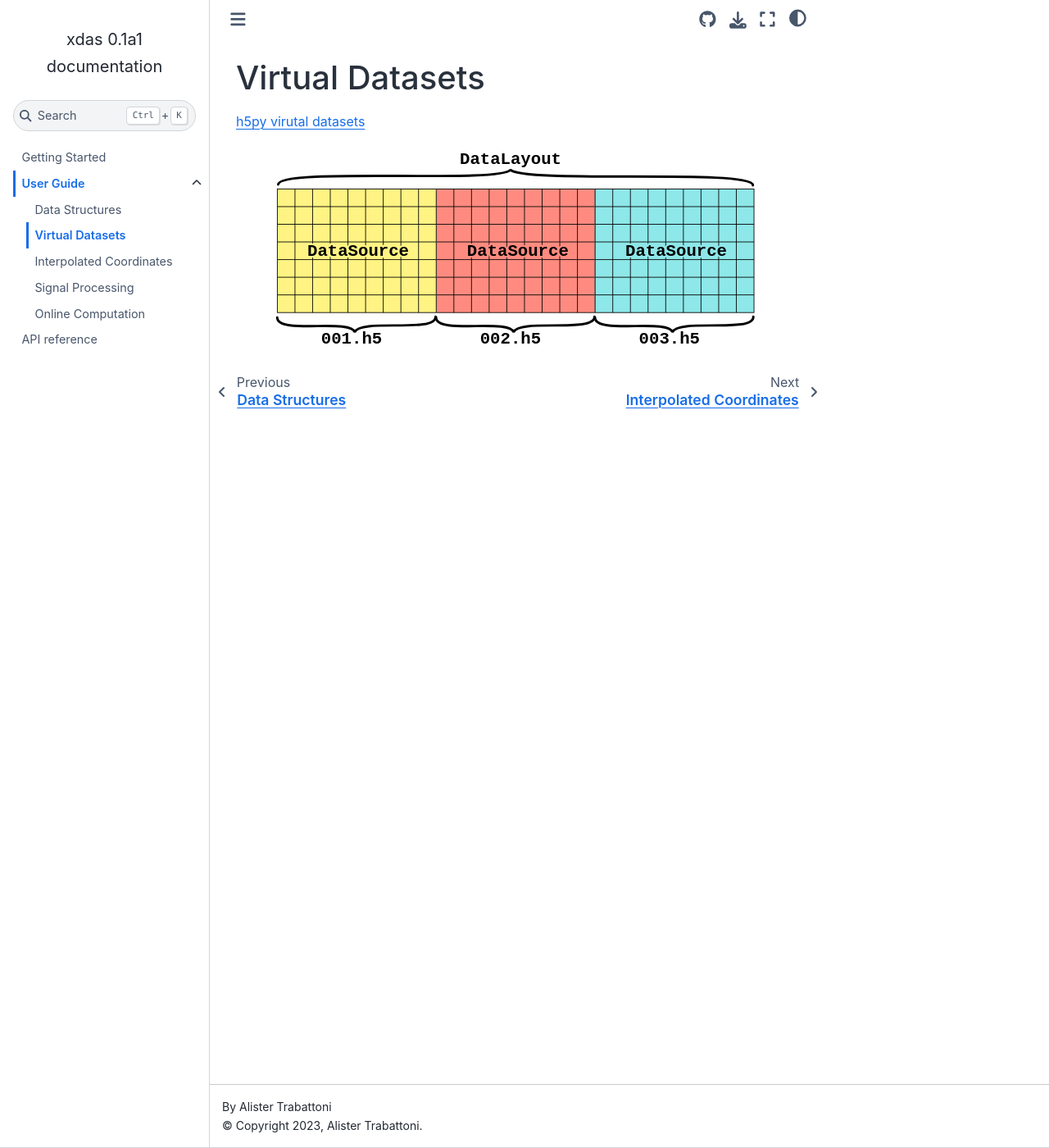
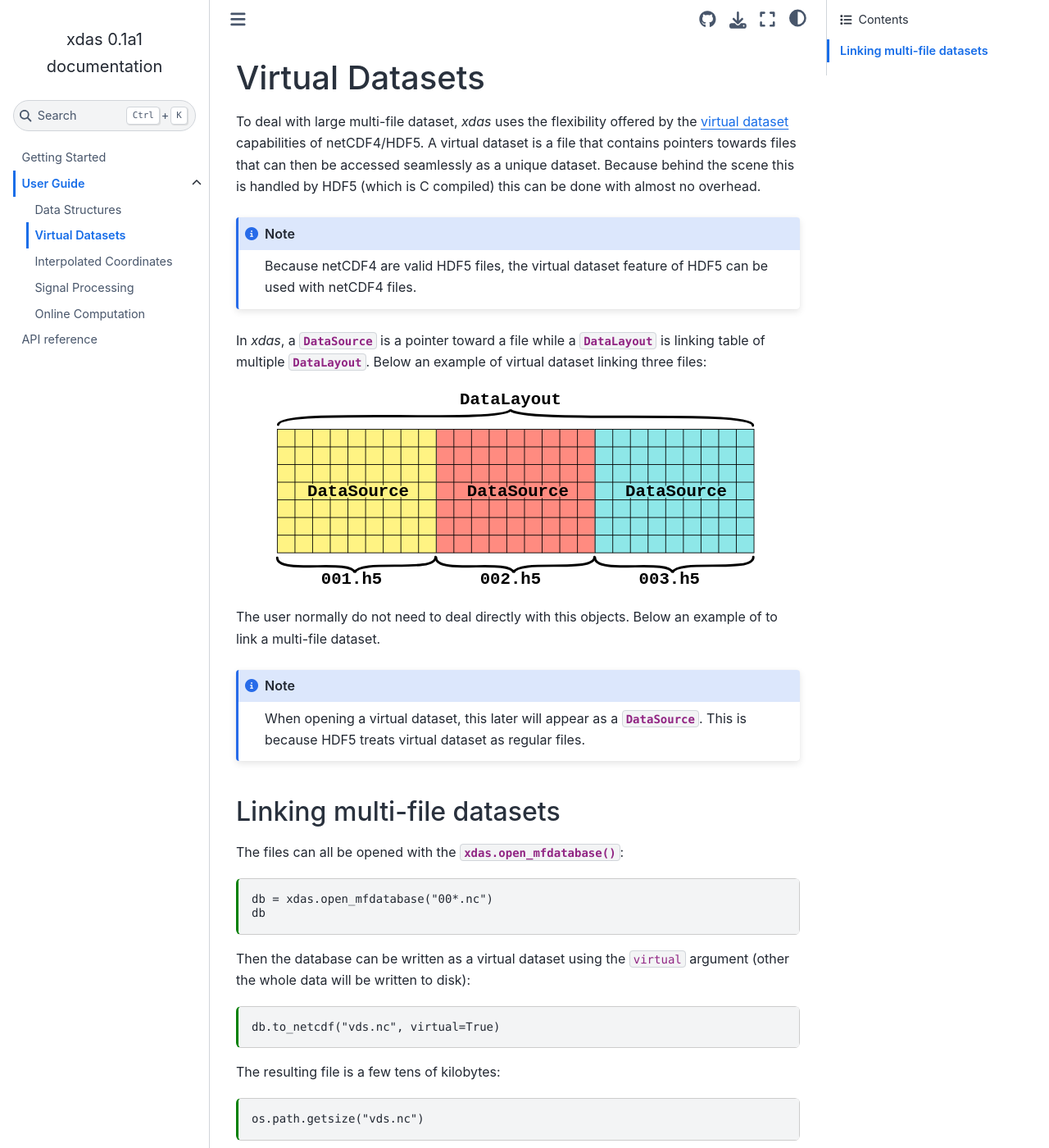
Before and after one commit to xdas-dev/xdas, a Sphinx documentation site: the page built from docs/user-guide/virtual-datasets.md, in a window 1280 px wide and 1400 px high. Shown: the whole window at 82% size. Built offline with Sphinx 7.4.7 and the Sphinx Book theme 1.1.4, drawn with Linux system fonts in a browser that asks for light colours; some of the changed text lies outside the part shown.

Commit message:
Add more documentation (Coordinate, VDS).

````diff
--- a/docs/conf.py
+++ b/docs/conf.py
@@ -90,20 +90,25 @@ if not os.path.exists(dirpath):
 
 shape = (6000, 1000)
 resolution = (np.timedelta64(10, "ms"), 5.0)
-starttime = np.datetime64("2023-01-01T00:00:00")
+starttimes = {
+    "sample": np.datetime64("2023-01-01T00:00:00"),
+    "001": np.datetime64("2023-01-01T00:00:00"),
+    "002": np.datetime64("2023-01-01T00:01:00"),
+    "003": np.datetime64("2023-01-01T00:02:00"),
+}
 
-
-db = xdas.Database(
-    data=np.random.randn(*shape),
-    coords={
-        "time": xdas.Coordinate(
-            tie_indices=[0, shape[0] - 1],
-            tie_values=[starttime, starttime + resolution[0] * (shape[0] - 1)],
-        ),
-        "distance": xdas.Coordinate(
-            tie_indices=[0, shape[1] - 1],
-            tie_values=[0.0, resolution[1] * (shape[1] - 1)],
-        ),
-    },
-)
-db.to_netcdf("_data/sample.nc")
+for name, starttime in starttimes.items():
+    db = xdas.Database(
+        data=np.random.randn(*shape),
+        coords={
+            "time": xdas.Coordinate(
+                tie_indices=[0, shape[0] - 1],
+                tie_values=[starttime, starttime + resolution[0] * (shape[0] - 1)],
+            ),
+            "distance": xdas.Coordinate(
+                tie_indices=[0, shape[1] - 1],
+                tie_values=[0.0, resolution[1] * (shape[1] - 1)],
+            ),
+        },
+    )
+    db.to_netcdf(f"_data/{name}.nc")
--- a/docs/user-guide/virtual-datasets.md
+++ b/docs/user-guide/virtual-datasets.md
@@ -1,5 +1,76 @@
+---
+file_format: mystnb
+kernelspec:
+  name: python3
+---
+
+```{code-cell}
+:tags: [remove-cell]
+
+import os
+import xdas
+os.chdir("../_data")
+```
+
 # Virtual Datasets
 
-[h5py virutal datasets](https://docs.h5py.org/en/stable/vds.html)
+To deal with large multi-file dataset, *xdas* uses the flexibility offered by the
+[virtual dataset](https://docs.h5py.org/en/stable/vds.html) capabilities of
+netCDF4/HDF5. A virtual dataset is a file that contains pointers towards files that
+can then be accessed seamlessly as a unique dataset. Because behind the scene this is
+handled by HDF5 (which is C compiled) this can be done with almost no overhead.
+
+```{note}
+Because netCDF4 are valid HDF5 files, the virtual dataset feature of HDF5 can be used
+with netCDF4 files.
+```
+
+In *xdas*, a {py:class}`DataSource` is a pointer toward a file while a
+{py:class}`DataLayout` is linking table of multiple {py:class}`DataLayout`. Below an
+example of virtual dataset linking three files:
 
 ![](/_static/virtual-datasets.svg)
+
+The user normally do not need to deal directly with this objects. Below an example of
+to link a multi-file dataset.
+
+```{note}
+When opening a virtual dataset, this later will appear as a {py:class}`DataSource`.
+This is because HDF5 treats virtual dataset as regular files.
+```
+
+## Linking multi-file datasets
+
+The files can all be opened with the {py:func}`xdas.open_mfdatabase`:
+
+```{code-cell}
+:tags: [remove-stdout,remove-stderr]
+
+db = xdas.open_mfdatabase("00*.nc")
+db
+```
+
+Then the database can be written as a virtual dataset using the `virtual` argument
+(other the whole data will be written to disk):
+
+```{code-cell}
+db.to_netcdf("vds.nc", virtual=True)
+```
+
+The resulting file is a few tens of kilobytes:
+
+```{code-cell}
+os.path.getsize("vds.nc")
+```
+
+It can then be read again as a usual file:
+
+```{code-cell}
+xdas.open_database("vds.nc")
+```
+
+```{hint}
+A virtual dataset can point to another virtual dataset. This can be beneficial for huge
+real time dataset where new data can be linked regularly by batches. Those batches can
+then be linked in a master virtual dataset. This avoids relinking all the files.
+```
````
Also changed, not shown: docs/getting-started.md (+15 -3 lines), docs/user-guide/data-structures.md (+8 -8 lines), docs/user-guide/interpolated-coordinates.md (+48 -3 lines).
